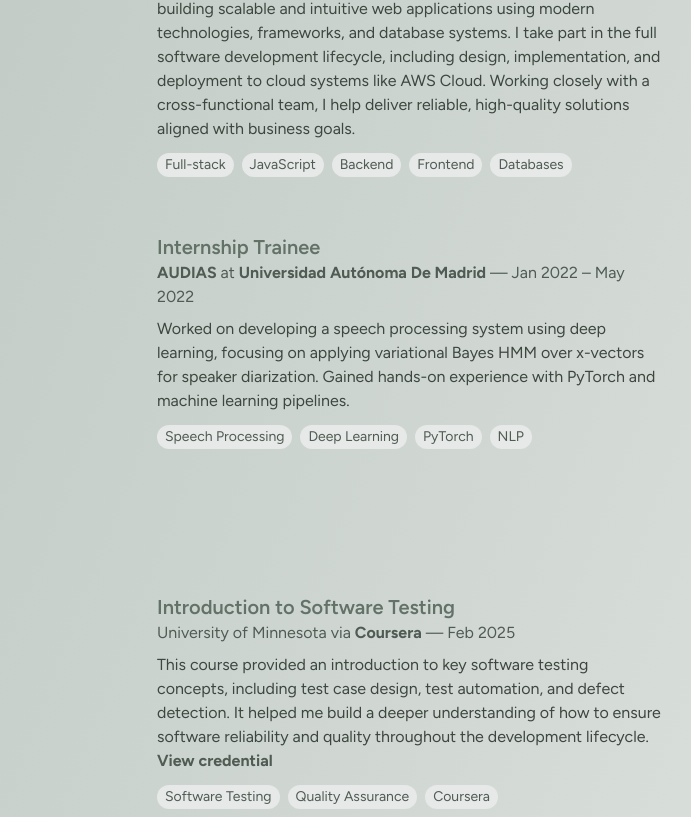
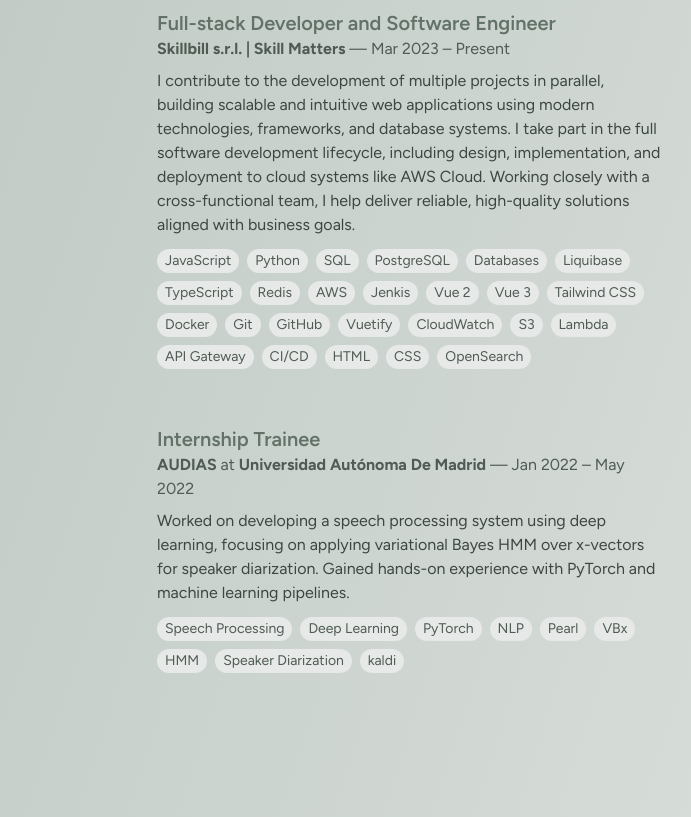
Before and after one commit to Julieeno/my-portfolio, a Vue app: page / in a window 1280 px wide. Shown: the part 943-1760 px from the top of the page, without its empty margins (531-1222 px from the left). Built offline with nearby package versions, Linux system fonts and the light colour scheme.

Commit message:
Fixed issues, added logo, added actual tags

```diff
--- a/index.html
+++ b/index.html
@@ -2,7 +2,7 @@
 <html lang="en">
   <head>
     <meta charset="UTF-8" />
-    <link rel="icon" type="image/svg+xml" href="/vite.svg" />
+    <link rel="icon" type="image/svg+xml" href="/logo.svg" />
     <link rel="preconnect" href="https://fonts.googleapis.com">
     <link rel="preconnect" href="https://fonts.gstatic.com" crossorigin>
     <link href="https://fonts.googleapis.com/css2?family=Figtree:ital,wght@0,300;0,400;0,500;0,600;0,700;0,800;0,900;1,300;1,400;1,500;1,600;1,700;1,800;1,900&display=swap" rel="stylesheet">
--- a/src/assets/style.css
+++ b/src/assets/style.css
@@ -51,7 +51,7 @@
   }
 
   .page-header--mobile {
-    @apply text-4xl font-bold mb-6 text-sage-900 dark:text-sage-50;
+    @apply text-3xl font-bold mb-6 text-sage-900 dark:text-sage-50;
   }
 
   .content-grid {
@@ -270,7 +270,7 @@
   }
 
   .mobile-layout {
-    @apply lg:hidden px-4;
+    @apply lg:hidden px-4 pb-16;
   }
 
   .desktop-layout {
--- a/src/i18n/index.ts
+++ b/src/i18n/index.ts
@@ -56,21 +56,21 @@
                         "institution": "University of Minnesota via [Coursera](https://www.coursera.org/)",
                         "year": "Feb 2025",
                         "description": "This course provided an introduction to key software testing concepts, including test case design, test automation, and defect detection. It helped me build a deeper understanding of how to ensure software reliability and quality throughout the development lifecycle. [View credential](https://www.coursera.org/account/accomplishments/verify/I6FY31KY628G)",
-                        "tags": ["Software Testing", "Quality Assurance", "Coursera"]
+                        "tags": ["JUnit", "JaCoCo", "Eclipse", "Mockito", "Black/White Box Testing"]
                     },
                     "certificate1": {
                         "title": "BSc in Computer Science",
                         "institution": "[University of Catania](https://www.unict.it/en) – [Department of Mathematics and Computer Science](https://web.dmi.unict.it/en)",
                         "year": "2017 – 2022",
                         "description": "I completed my Bachelor's studies, where I developed a strong interest in programming and learned the fundamentals of software development. Here it is possible to find my training path with the relevant [study plan](https://drive.google.com/file/d/1Ba2nP0jmu24l6Ig46W_l9mU97wanaKK4/view) for each subject.",
-                        "tags": ["AI", "NLP", "Computer Science"]
+                        "tags": ["C++", "C", "Java", "Python", "PHP", "Docker", "Red-Black Trees", "Binary Trees", "Unidirectional Graphs", "Directed Graphs", "NLP", "Adjacency Matrix", "Adjacency List", "Heap", "Hash Tables", "Sorting Algorithms", "Probability", "Statistics", "Discrete Mathematics", "Machine Learning", "Computer Graphics", "Software Engineering", "REST APIs"]
                     },
                     "certificate2": {
                         "title": "Erasmus Semester",
                         "institution": "[University of Groningen (Top 100 University)](https://www.rug.nl/)",
                         "year": "Jan 2020 – July 2020",
                         "description": "I spent a semester abroad through the Erasmus+ program, an enriching experience that allowed me to study in an international environment, improve my language skills, and broaden my academic and cultural perspective.",
-                        "tags": ["Exchange Program", "International Experience", "Computer Science"]
+                        "tags": ["AI", "ProLog", "Python", "Linear Algebra", "Calculus", "Cognitive Psychology", "MatLab"]
                     }
                 }
             },
@@ -82,21 +82,21 @@
                         "company": "[PPK Innovation](https://ppkinnovation.com/)",
                         "year": "Jan 2025 – Present",
                         "description": "I focus on designing and building dynamic, user-focused software solutions that meet evolving business needs. My work spans backend and frontend development, database integration, and application deployment using AWS services, with an emphasis on performance, reliability, and clean, maintainable code.",
-                        "tags": ["Full-stack", "JavaScript", "Backend", "Frontend", "Databases"]
+                        "tags": ["Python", "JavaScript", "TypeScript", "OpenSearch", "HTML", "CSS", "Vue 2", "Vue 3", "Tailwind CSS", "Vuetify", "SQL", "PostgreSQL", "Redis", "Databases", "Liquibase", "AWS", "S3", "Lambda", "API Gateway", "CloudWatch", "Docker", "Git", "GitHub", "Jenkis", "CI/CD"]
                     },
                     "job1": {
                         "title": "Full-stack Developer and Software Engineer",
                         "company": "[Skillbill s.r.l. | Skill Matters](https://www.skillbill.it/)",
                         "year": "Mar 2023 – Present",
                         "description": "I contribute to the development of multiple projects in parallel, building scalable and intuitive web applications using modern technologies, frameworks, and database systems. I take part in the full software development lifecycle, including design, implementation, and deployment to cloud systems like AWS Cloud. Working closely with a cross-functional team, I help deliver reliable, high-quality solutions aligned with business goals.",
-                        "tags": ["Full-stack", "JavaScript", "Backend", "Frontend", "Databases"]
+                        "tags": ["JavaScript", "Python", "SQL", "PostgreSQL", "Databases", "Liquibase", "TypeScript", "Redis", "AWS", "Jenkis", "Vue 2", "Vue 3", "Tailwind CSS", "Docker", "Git", "GitHub", "Vuetify", "CloudWatch", "S3", "Lambda", "API Gateway", "CI/CD", "HTML", "CSS", "OpenSearch"]
                     },
                     "job2": {
                         "title": "Internship Trainee",
                         "company": "[AUDIAS](https://audias.ii.uam.es/) at [Universidad Autónoma De Madrid](https://www.uam.es/uam/inicio)",
                         "year": "Jan 2022 – May 2022",
                         "description": "Worked on developing a speech processing system using deep learning, focusing on applying variational Bayes HMM over x-vectors for speaker diarization. Gained hands-on experience with PyTorch and machine learning pipelines.",
-                        "tags": ["Speech Processing", "Deep Learning", "PyTorch", "NLP"]
+                        "tags": ["Speech Processing", "Deep Learning", "PyTorch", "NLP", "Pearl", "VBx", "HMM", "Speaker Diarization", "kaldi"]
                     }
                 }
             },
@@ -121,7 +121,7 @@
                         "description": "A responsive portfolio website built with Vue.js and Tailwind CSS. Exactly what you are looking at right now!",
                         "documentLink": null,
                         "githubLink": "https://github.com/Julieeno/my-portfolio",
-                        "tags": ["Vue.js", "TypeScript", "Tailwind CSS", "i18n"]
+                        "tags": ["Vue.js", "TypeScript", "Tailwind CSS", "i18n", "Vite", "Vue 3"]
                     },
                     "project2": {
                         "name": "Conversational Agents and Their Impact",
@@ -129,7 +129,7 @@
                         "description": "My bachelor thesis that aims to propose conversational agents as tools to deal with mental issues like depression or anxiety problems, discussing their current state-of-the-art and people’s perception.",
                         "documentLink": "https://drive.google.com/file/d/1uMQcFwMVPFX8c6jBy4ccR_y-vUxl5Ch2/view",
                         "githubLink": null,
-                        "tags": ["Python", "PyTorch", "Deep Learning", "Speech Processing"]
+                        "tags": ["NPL", "Rasa", "Deep Learning", "Speech Processing", "Dialogflow"]
                     },
                     "project3": {
                         "name": "Stocks Analysis & Prediction",
@@ -137,7 +137,7 @@
                         "description": "A Dockerizing with the purpose to predict the prices of the stock market, considering their real prices.",
                         "documentLink": "https://drive.google.com/file/d/1OOZs_FtW55Df04YJST7rrgDUh3J57ZPv/view",
                         "githubLink": "https://github.com/Julieeno/Stock-Analysis-and-Prediction",
-                        "tags": ["AI", "NLP", "Research", "Mental Health"]
+                        "tags": ["Machine Learning", "Docker", "ElasticSearch", "Kafka", "Python", "Finnhub", "Logstash", "Apache", "Kibana", "PHP", "JavaScript", "Linear Regression"]
                     },
                     "project4": {
                         "name": "Song's Popularity",
@@ -145,7 +145,7 @@
                         "description": "This project aims to find the technical features of a song that could determine its popularity. Has been used the Spotify API to collect the data, and different typesm of Regressions to analyze these.",
                         "documentLink": "https://drive.google.com/file/d/1vpIf2ja3o9geU0bg_G_72i9QgvfSNXDN/view",
                         "githubLink": "https://github.com/Julieeno/Song-s-Popularity",
-                        "tags": ["React", "Node.js", "PostgreSQL", "Stripe", "Express"]
+                        "tags": ["Machine Learning", "Linear Regression", "Polynomial Regression", "Python"]
                     },
                     "project5": {
                         "name": "Cartesian Tree",
@@ -153,7 +153,7 @@
                         "description": "An essay where is discussed the data structure Cartesian Tree, illustrating its properties and the way to manage it.",
                         "documentLink": "https://drive.google.com/file/d/1zI0yfJgn3STWpigmjpdaMCmc7tICj0DV/view",
                         "githubLink": null,
-                        "tags": ["Vue.js", "D3.js", "JavaScript", "Charts", "Analytics"]
+                        "tags": ["Cartesian Tree", "C++"]
                     }
                 }
             }
```
Also changed, not shown: public/logo.svg (added).
